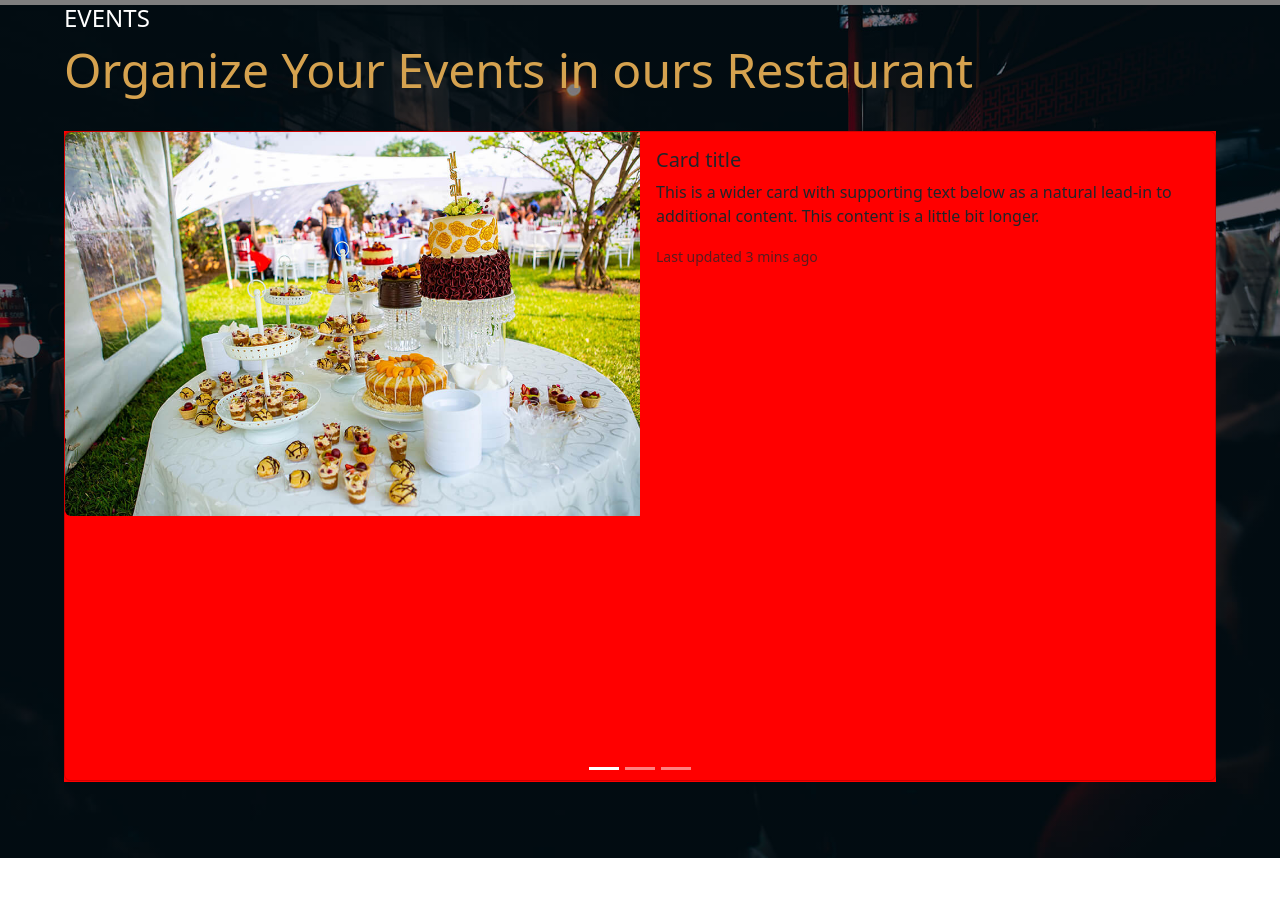
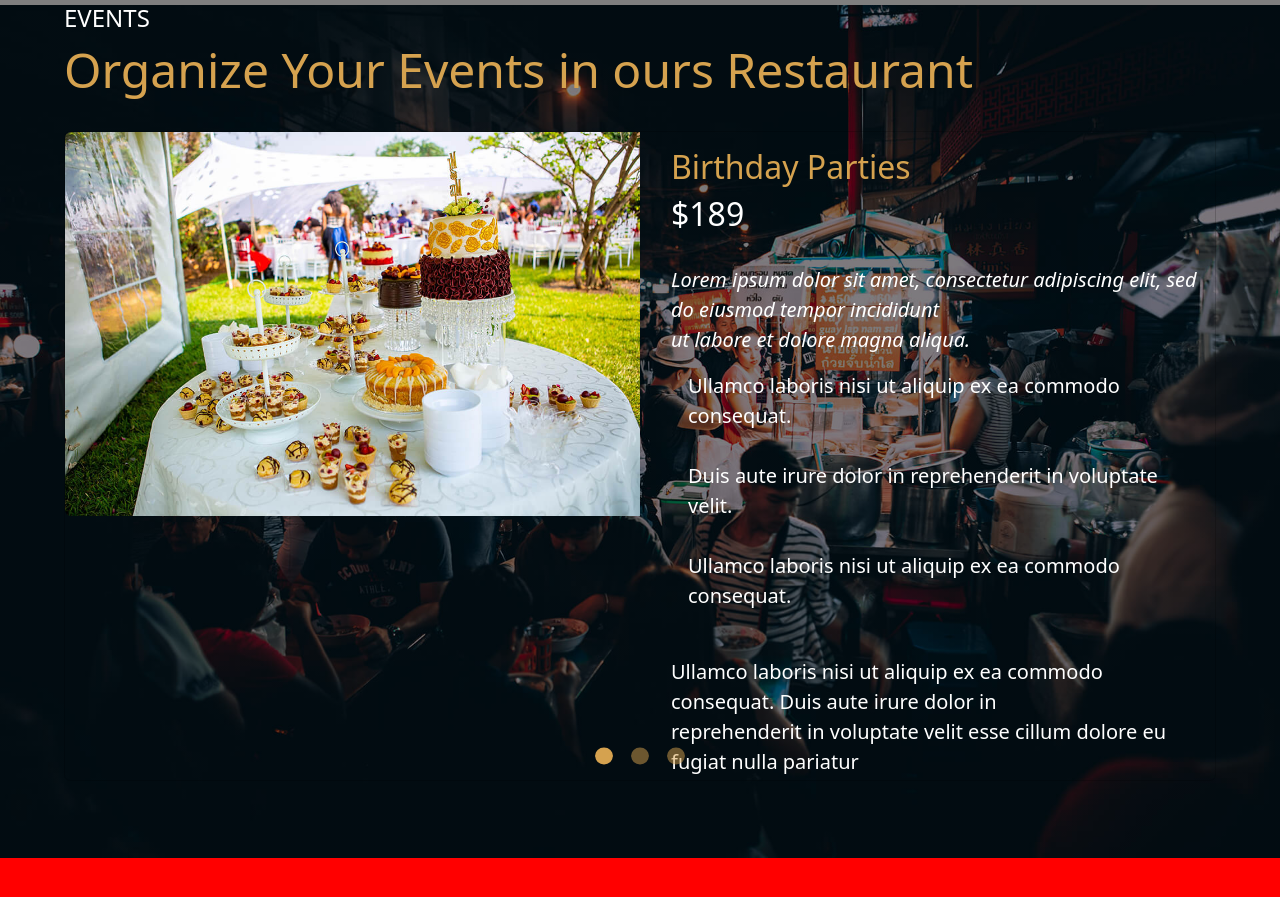
Before and after one commit to ArtusAbelard/ARTUS_CBIENBON, a website: page index.html in a window 1280 px wide. Shown: the part 3940-4837 px from the top of the page. Before the commit the page ends 4798 px from the top, so only its background shows below. Drawn offline with nearby package versions, Linux system fonts and the light colour scheme.

Commit message:
ens sec4 just need fonts start sec 5

```diff
--- a/index.html
+++ b/index.html
@@ -160,10 +160,10 @@
       <div id="divforcarousel" class="pb-19">
 
         <div id="carouselExampleIndicators" class="carousel slide">
-          <div class="carousel-indicators">
-            <button type="button" data-bs-target="#carouselExampleIndicators" data-bs-slide-to="0" class="active" aria-current="true" aria-label="Slide 1"></button>
-            <button type="button" data-bs-target="#carouselExampleIndicators" data-bs-slide-to="1" aria-label="Slide 2"></button>
-            <button type="button" data-bs-target="#carouselExampleIndicators" data-bs-slide-to="2" aria-label="Slide 3"></button>
+          <div class="carousel-indicators ps-10 pe-10">
+            <button type="button" data-bs-target="#carouselExampleIndicators" data-bs-slide-to="0" class="active rounded-circle pt-5 bg-orange btncarousel " aria-current="true" aria-label="Slide 1"></button>
+            <button type="button" data-bs-target="#carouselExampleIndicators" data-bs-slide-to="1" class="rounded-circle pt-5 bg-orange btncarousel" aria-label="Slide 2"></button>
+            <button type="button" data-bs-target="#carouselExampleIndicators" data-bs-slide-to="2" class="rounded-circle pt-5 bg-orange btncarousel" aria-label="Slide 3"></button>
           </div>
           <div class="carousel-inner">
             <div class="carousel-item h-100 active ">
@@ -174,9 +174,22 @@
                   </div>
                   <div class="col-md-6">
                     <div class="card-body bg-transparent">
-                      <h5 class="card-title">Card title</h5>
-                      <p class="card-text">This is a wider card with supporting text below as a natural lead-in to additional content. This content is a little bit longer.</p>
-                      <p class="card-text"><small class="text-body-secondary">Last updated 3 mins ago</small></p>
+                      <h5 class="card-title text-orange fs-2 ps-3">Birthday Parties</h5>
+                      <h4 class="text-white fs-2 ps-3">$189</h4><br>
+                      <p class="card-text text-white fs-5 ps-3"><i>Lorem ipsum dolor sit amet, consectetur adipiscing elit, sed do eiusmod tempor incididunt <br>
+                         ut labore et dolore
+                        magna aliqua. </i><br></p>
+                        <ul class="text-white fs-5 nonepuces ">
+                          <li>Ullamco laboris nisi ut aliquip ex ea commodo consequat.</li><br>
+                          <li>Duis aute irure dolor in reprehenderit in voluptate velit.</li><br>
+                          <li>Ullamco laboris nisi ut aliquip ex ea commodo consequat.</li><br>
+                        </ul>
+
+
+                        <p class="text-white fs-5 ps-3">Ullamco laboris nisi ut aliquip ex ea commodo consequat. Duis aute irure dolor in <br>
+                         reprehenderit in voluptate
+                    velit esse cillum dolore eu fugiat nulla pariatur</p>
+                      <!-- <p class="card-text"><small class="text-body-secondary">Last updated 3 mins ago</small></p> -->
                     </div>
                   </div>
                 </div>
@@ -190,9 +203,21 @@
                   </div>
                   <div class="col-md-6">
                     <div class="card-body">
-                      <h5 class="card-title">Card title</h5>
-                      <p class="card-text">This is a wider card with supporting text below as a natural lead-in to additional content. This content is a little bit longer.</p>
-                      <p class="card-text"><small class="text-body-secondary">Last updated 3 mins ago</small></p>
+                      <h5 class="card-title text-orange fs-2 ps-3">Private Parties</h5>
+                      <h4 class="text-white fs-2 ps-3">$290</h4><br>
+                      <p class="card-text text-white fs-5 ps-3"><i>Lorem ipsum dolor sit amet, consectetur adipiscing elit, sed do eiusmod tempor incididunt <br>
+                         ut labore et dolore
+                        magna aliqua. </i><br></p>
+                        <ul class="text-white fs-5 nonepuces ">
+                          <li>Ullamco laboris nisi ut aliquip ex ea commodo consequat.</li><br>
+                          <li>Duis aute irure dolor in reprehenderit in voluptate velit.</li><br>
+                          <li>Ullamco laboris nisi ut aliquip ex ea commodo consequat.</li><br>
+                        </ul>
+
+
+                        <p class="text-white fs-5 ps-3">Ullamco laboris nisi ut aliquip ex ea commodo consequat. Duis aute irure dolor in <br>
+                         reprehenderit in voluptate
+                    velit esse cillum dolore eu fugiat nulla pariatur</p>
                     </div>
                   </div>
                 </div>
@@ -206,9 +231,21 @@
                   </div>
                   <div class="col-md-6">
                     <div class="card-body">
-                      <h5 class="card-title">Card title</h5>
-                      <p class="card-text">This is a wider card with supporting text below as a natural lead-in to additional content. This content is a little bit longer.</p>
-                      <p class="card-text"><small class="text-body-secondary">Last updated 3 mins ago</small></p>
+                      <h5 class="card-title text-orange fs-2 ps-3">Birthday Parties</h5>
+                      <h4 class="text-white fs-2 ps-3">$99</h4><br>
+                      <p class="card-text text-white fs-5 ps-3"><i>Lorem ipsum dolor sit amet, consectetur adipiscing elit, sed do eiusmod tempor incididunt <br>
+                         ut labore et dolore
+                        magna aliqua. </i><br></p>
+                        <ul class="text-white fs-5 nonepuces ">
+                          <li>Ullamco laboris nisi ut aliquip ex ea commodo consequat.</li><br>
+                          <li>Duis aute irure dolor in reprehenderit in voluptate velit.</li><br>
+                          <li>Ullamco laboris nisi ut aliquip ex ea commodo consequat.</li><br>
+                        </ul>
+
+
+                        <p class="text-white fs-5 ps-3">Ullamco laboris nisi ut aliquip ex ea commodo consequat. Duis aute irure dolor in <br>
+                         reprehenderit in voluptate
+                    velit esse cillum dolore eu fugiat nulla pariatur</p>
                     </div>
                   </div>
                 </div>
@@ -227,6 +264,9 @@
       </div>
 
     </section>
+    <section id="section5">
+
+    </section>
 
 
     <script src="./node_modules/@popperjs/core/dist/umd/popper.js"></script>
--- a/src/sass/app.sass
+++ b/src/sass/app.sass
@@ -6,3 +6,4 @@
 @import ./modules/section2
 @import ./modules/section3
 @import ./modules/section4
+@import ./modules/section5
--- a/src/sass/modules/section4.sass
+++ b/src/sass/modules/section4.sass
@@ -11,8 +11,15 @@
     #divforcarousel
         width: 90%
         height: 70%
-        background: red
+
+
+.nonepuces
+    list-style-type: none
 
 
 #carouselsize
     height: 1000px !important
+
+
+.btncarousel
+    transform: scale(0.6) !important
--- /dev/null
+++ b/src/sass/modules/section5.sass
@@ -0,0 +1,4 @@
+#section5
+    width: 100%
+    height: 733px
+    background: red
```
Also changed, not shown: public/css/style.css, 1 other file.
